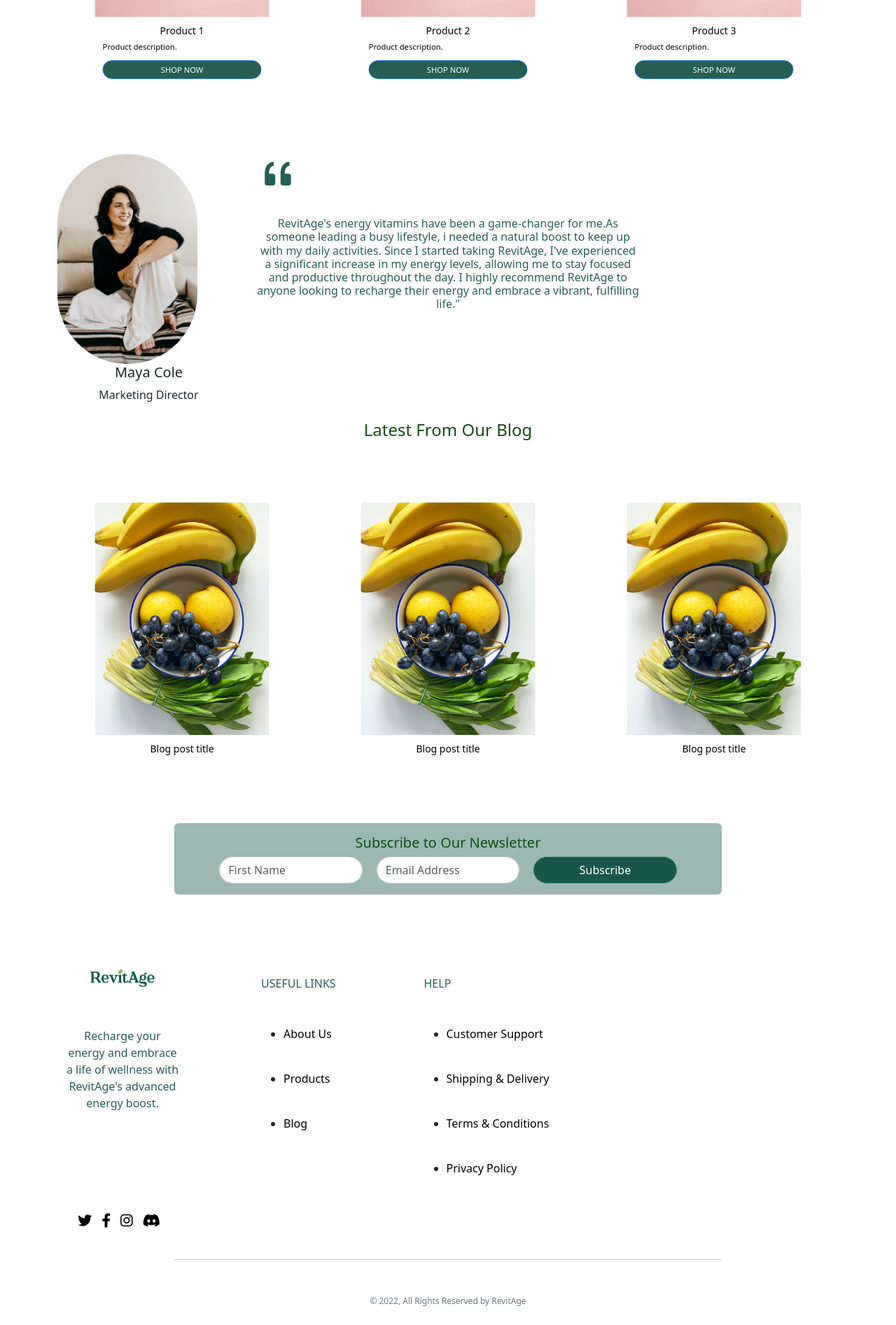
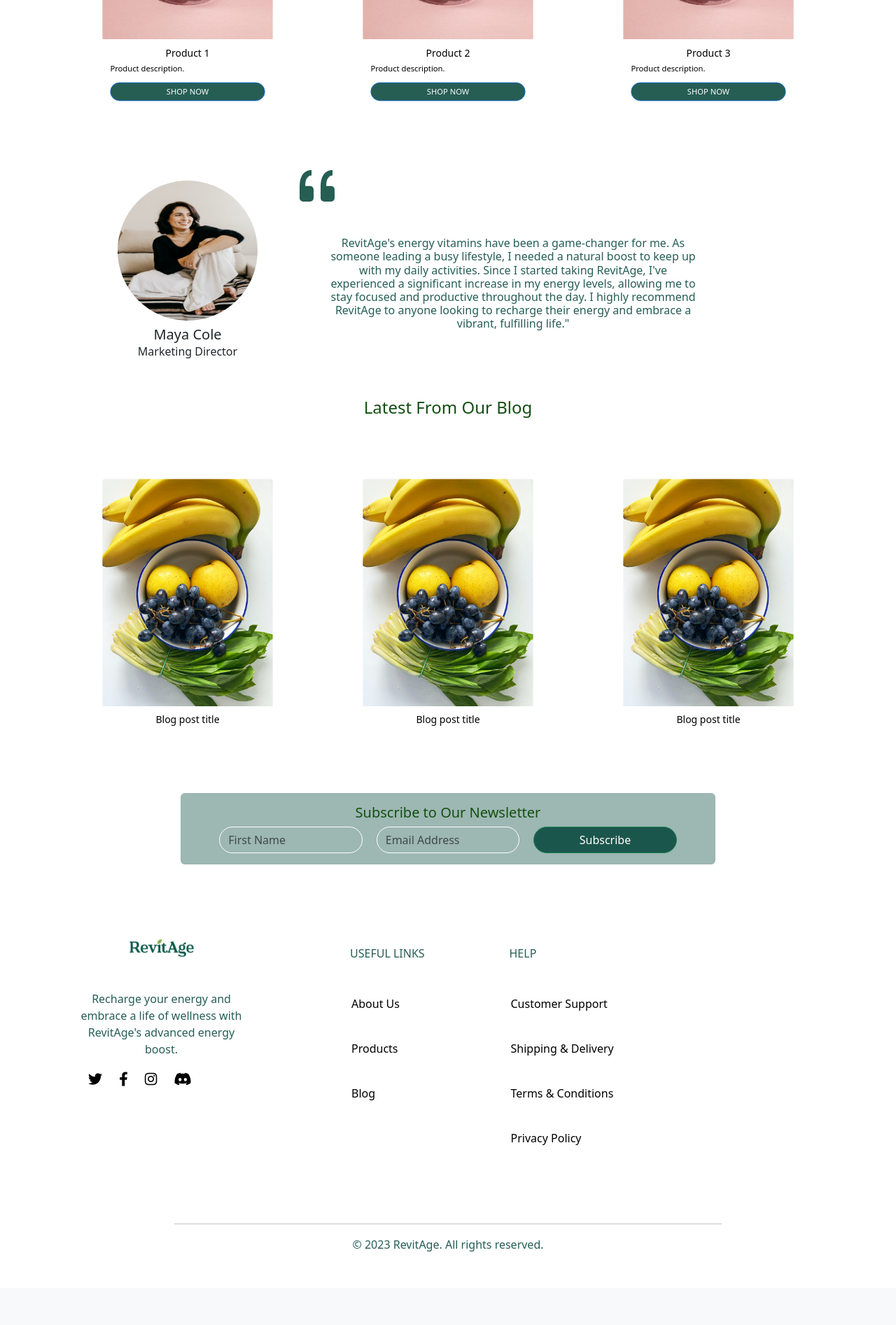
Before and after one commit to vlad1894/Revitage, a Django app: page / in a window 1280 px wide. Shown: the part 1360-3253 px from the top of the page at 70% size. After the commit the page ends 3148 px from the top, so only its background shows below. Run offline with Django 3.2, Linux system fonts and the light colour scheme.

Commit message:
minor front-end changes

```diff
--- a/shop/templates/shop/index.html
+++ b/shop/templates/shop/index.html
@@ -2,6 +2,7 @@
 {% load static %}
 
 {% block content %}
+<div class="container-fluid">
     <div class="row">
         <div class="col-lg-6">
             <h1>
@@ -16,7 +17,7 @@
         </div>
     </div>
 
-<div class="d-flex justify-content-center">
+    <div class="d-flex justify-content-center mt-4">
         <hr style="background-color: #265e54; height: 5px; width: 50%; margin: 40px; opacity: 1;">
     </div>
 
@@ -26,21 +27,21 @@
 
     <div class="row mt-4">
         <div class="col-lg-4">
-        <div class="card text-white" style="background-color: #85a59f; border: none; height: 100%; width: 70%;">
+            <div class="card text-white" style="background-color: #85a59f; border: none; height: 100%;">
                 <div class="card-body d-flex align-items-center justify-content-center">
                     <p class="card-text" style="color: #fff;">Boost energy levels<br>and stamina</p>
                 </div>
             </div>
         </div>
         <div class="col-lg-4">
-        <div class="card text-white" style="background-color: #85a59f; border: none; height: 100%; width: 70%;">
+            <div class="card text-white" style="background-color: #85a59f; border: none; height: 100%;">
                 <div class="card-body d-flex align-items-center justify-content-center">
                     <p class="card-text" style="color: #fff;">Enhance mental focus<br>and clarity</p>
                 </div>
             </div>
         </div>
         <div class="col-lg-4">
-        <div class="card text-white" style="background-color: #85a59f; border: none; height: 100%; width: 70%;">
+            <div class="card text-white" style="background-color: #85a59f; border: none; height: 100%;">
                 <div class="card-body d-flex align-items-center justify-content-center">
                     <p class="card-text" style="color: #fff;">Support overall health<br>and wellness</p>
                 </div>
@@ -48,9 +49,7 @@
         </div>
     </div>
 
-
-
-<div class="d-flex justify-content-center">
+    <div class="d-flex justify-content-center mt-4">
         <hr style="background-color: #265e54; height: 5px; width: 50%; margin: 40px; opacity: 1;">
     </div>
 
@@ -59,7 +58,7 @@
     <div class="row mt-3">
         <div class="col-lg-4">
             <div class="card" style="background-color: #fff; border: none; transform: scale(0.7);">
-            <img src="{% static 'images/product.jpg' %}" class="card-img-top" alt="Product 1">
+                <img src="{% static 'images/product.jpg' %}" class="card-img-top square-photo" alt="Product 1">
                 <div class="card-body">
                     <h5 class="card-title text-center" style="color: #000;">Product 1</h5>
                     <p class="card-text" style="color: #000;">Product description.</p>
@@ -71,7 +70,7 @@
         </div>
         <div class="col-lg-4">
             <div class="card" style="background-color: #fff; border: none; transform: scale(0.7);">
-            <img src="{% static 'images/product.jpg' %}" class="card-img-top" alt="Product 2">
+                <img src="{% static 'images/product.jpg' %}" class="card-img-top square-photo" alt="Product 2">
                 <div class="card-body">
                     <h5 class="card-title text-center" style="color: #000;">Product 2</h5>
                     <p class="card-text" style="color: #000;">Product description.</p>
@@ -83,7 +82,7 @@
         </div>
         <div class="col-lg-4">
             <div class="card" style="background-color: #fff; border: none; transform: scale(0.7);">
-            <img src="{% static 'images/product.jpg' %}" class="card-img-top" alt="Product 3">
+                <img src="{% static 'images/product.jpg' %}" class="card-img-top square-photo" alt="Product 3">
                 <div class="card-body">
                     <h5 class="card-title text-center" style="color: #000;">Product 3</h5>
                     <p class="card-text" style="color: #000;">Product description.</p>
@@ -95,60 +94,57 @@
         </div>
     </div>
 
-<div class="row mt-2">
-
-    <div class="col-lg-3">
-        <img src="{% static 'images/ceo.jpg' %}" alt="Maya Cole" style = "border-radius: 150px; width: 200px; border-left: 150px;" class="img-fluid">
-        <div class = "text-center">
+    <div class="row mt-3">
+        <div class="col-lg-4">
+            <div class="d-flex justify-content-center">
+                <img src="{% static 'images/ceo.jpg' %}" alt="Maya Cole" class="ceo-photo">
+            </div>
+            <div class="text-center mt-2">
                 <h5>Maya Cole</h5>
-            <p style="border-top: -1px;">Marketing Director</p>
+                <p style="margin-top: -8px;">Marketing Director</p>
             </div>
         </div>
         <div class="col-lg-6">
-        <svg xmlns="http://www.w3.org/2000/svg" center-left="0px" width="60" height="60" fill="currentColor" class="bi bi-quote" viewBox="0 0 16 16" style="color: #265e54;">
+            <div class="d-flex justify-content-center">
+                <svg xmlns="http://www.w3.org/2000/svg" width="80" height="80" fill="currentColor" class="bi bi-quote" viewBox="0 0 16 16" style="color: #265e54;">
                     <path d="M12 12a1 1 0 0 0 1-1V8.558a1 1 0 0 0-1-1h-1.388c0-.351.021-.703.062-1.054.062-.372.166-.703.31-.992.145-.29.331-.517.559-.683.227-.186.516-.279.868-.279V3c-.579 0-1.085.124-1.52.372a3.322 3.322 0 0 0-1.085.992 4.92 4.92 0 0 0-.62 1.458A7.712 7.712 0 0 0 9 7.558V11a1 1 0 0 0 1 1h2Zm-6 0a1 1 0 0 0 1-1V8.558a1 1 0 0 0-1-1H4.612c0-.351.021-.703.062-1.054.062-.372.166-.703.31-.992.145-.29.331-.517.559-.683.227-.186.516-.279.868-.279V3c-.579 0-1.085.124-1.52.372a3.322 3.322 0 0 0-1.085.992 4.92 4.92 0 0 0-.62 1.458A7.712 7.712 0 0 0 3 7.558V11a1 1 0 0 0 1 1h2Z"/>
                 </svg>
-        <div class = "text-center">
-        <h6 style="color: #265e54; margin-top: 30px; ">RevitAge's energy vitamins have been a game-changer for me.As someone leading a busy lifestyle, i needed a natural boost to keep up with my daily activities. Since I started taking RevitAge, I've experienced a significant increase in my energy levels, allowing me to stay focused and productive throughout the day. I highly recommend RevitAge to anyone looking to recharge their energy and embrace a vibrant, fulfilling life."</d>
+            </div>
+            <div class="text-center">
+                <h6 style="color: #265e54; margin-top: 30px;">RevitAge's energy vitamins have been a game-changer for me. As someone leading a busy lifestyle, I needed a natural boost to keep up with my daily activities. Since I started taking RevitAge, I've experienced a significant increase in my energy levels, allowing me to stay focused and productive throughout the day. I highly recommend RevitAge to anyone looking to recharge their energy and embrace a vibrant, fulfilling life."</h6>
+            </div>
         </div>
     </div>
 
-</div>
-
     <div class="row mt-2">
-    <h4 class="text-center" style="color: #134f13;">Latest From Our Blog</h4>
-
+        <h4 class="text-center" style="color: #134f13; margin-top: 30px;">Latest From Our Blog</h4>
 
         <div class="col-lg-4">
             <div class="card" style="background-color: #fff; border: none; transform: scale(0.7);">
-            <img src="{% static 'images/food.jpg' %}" class="card-img-top" alt="Blog title">
+                <img src="{% static 'images/food.jpg' %}" class="card-img-top square-photo" alt="Blog title">
                 <div class="card-body">
-                <h5 class="card-title text-center" style="color: #000;">Blog post title</h5>
-
-
+                    <h5 class="card-title text-center" style="color: #000;"><a href="{% url 'shop:blog' %}" style="color: #000; text-decoration: none;">Blog post title</a></h5>
                 </div>
             </div>
         </div>
         <div class="col-lg-4">
             <div class="card" style="background-color: #fff; border: none; transform: scale(0.7);">
-            <img src="{% static 'images/food.jpg' %}" class="card-img-top" alt="Blog title">
+                <img src="{% static 'images/food.jpg' %}" class="card-img-top square-photo" alt="Blog title">
                 <div class="card-body">
-                <h5 class="card-title text-center" style="color: #000;">Blog post title</h5>
-
+                    <h5 class="card-title text-center" style="color: #000;"><a href="{% url 'shop:blog' %}" style="color: #000; text-decoration: none;">Blog post title</a></h5>
                 </div>
             </div>
         </div>
         <div class="col-lg-4">
             <div class="card" style="background-color: #fff; border: none; transform: scale(0.7);">
-            <img src="{% static 'images/food.jpg' %}" class="card-img-top" alt="Blog title">
+                <img src="{% static 'images/food.jpg' %}" class="card-img-top square-photo" alt="Blog title">
                 <div class="card-body">
-                <h5 class="card-title text-center" style="color: #000;">Blog post title</h5>
-
-
+                    <h5 class="card-title text-center" style="color: #000;"><a href="{% url 'shop:blog' %}" style="color: #000; text-decoration: none;">Blog post title</a></h5>
                 </div>
             </div>
         </div>
     </div>
+
 
     <div class="card text-white" style="background-color: #9db7b2; border: none; width: 70%; margin: 0 auto;">
         <div class="card-body d-flex flex-column align-items-center">
@@ -156,26 +152,32 @@
             <form id="newsletter-form" method="post" action="{% url 'shop:subscribe' %}">
                 {% csrf_token %}
                 <div class="d-flex align-items-center">
-                <input type="text" class="form-control rounded-pill mr-2" style="flex: 1; margin-right: 20px;" placeholder="First Name" id="first-name-input">
-                <input type="text" class="form-control rounded-pill mr-2" style="flex: 1; margin-right: 20px;" placeholder="Email Address" id="email-input">
+                    <input type="text" class="form-control rounded-pill mr-2" style="flex: 1; margin-right: 20px; background-color: #9db7b2; color: rgb(50, 49, 49); border-color: white;" placeholder="First Name" id="first-name-input">
+                    <input type="text" class="form-control rounded-pill mr-2" style="flex: 1; margin-right: 20px; background-color: #9db7b2; color: rgb(50, 49, 49); border-color: white;" placeholder="Email Address" id="email-input">
                     <button class="btn btn-success rounded-pill" type="submit" style="background-color: #1b564c; flex:1;">Subscribe</button>
                 </div>
             </form>
         </div>
     </div>
 
-
     <footer class="footer d-flex align-items-center justify-content-center">
         <div class="container">
             <div class="row">
-            <div class="col-lg-2">
+                <div class="col-lg-3">
                     <!-- Logo -->
                     <div class="logo-container">
-                    <img src="{% static 'images/logo.png' %}" alt="Logo" class="logo">
+                        <a href="{% url 'shop:home' %}"><img src="{% static 'images/logo.png' %}" alt="Logo" class="logo"></a>
                     </div>
                     <!-- Text -->
                     <div>
                         <p class="footer-text">Recharge your energy and embrace a life of wellness with RevitAge's advanced energy boost.</p>
+                    </div>
+                    <!-- Social Icons -->
+                    <div class="social-icons mt-2">
+                        <a href="#"><i class="fab fa-twitter"></i></a>
+                        <a href="#"><i class="fab fa-facebook-f"></i></a>
+                        <a href="#"><i class="fab fa-instagram"></i></a>
+                        <a href="#"><i class="fab fa-discord"></i></a>
                     </div>
                 </div>
                 <div class="col-lg-5 offset-lg-1">
@@ -184,36 +186,27 @@
                         <div class="col-lg-6">
                             <h6 class="footer-heading mt-5">USEFUL LINKS</h6>
                             <ul class="footer-links">
-                            <li><a href="{% url 'shop:about' %}">About Us</a></li>
-                            <li><a href="{% url 'shop:shop' %}">Products</a></li>
-                            <li><a href="{% url 'shop:blog' %}">Blog</a></li>
+                                <li style="list-style-type: none;"><a href="{% url 'shop:about' %}">About Us</a></li>
+                                <li style="list-style-type: none;"><a href="{% url 'shop:shop' %}">Products</a></li>
+                                <li style="list-style-type: none;"><a href="{% url 'shop:blog' %}">Blog</a></li>
                             </ul>
                         </div>
                         <div class="col-lg-6">
                             <h6 class="footer-heading mt-5">HELP</h6>
                             <ul class="footer-links">
-                            <li><a href="#">Customer Support</a></li>
-                            <li><a href="#">Shipping & Delivery</a></li>
-                            <li><a href="#">Terms & Conditions</a></li>
-                            <li><a href="#">Privacy Policy</a></li>
+                                <li style="list-style-type: none;"><a href="#">Customer Support</a></li>
+                                <li style="list-style-type: none;"><a href="#">Shipping & Delivery</a></li>
+                                <li style="list-style-type: none;"><a href="#">Terms & Conditions</a></li>
+                                <li style="list-style-type: none;"><a href="#">Privacy Policy</a></li>
                             </ul>
                         </div>
                     </div>
                 </div>
             </div>
-        <div class="row">
-            <div class="col-lg-2 text-center">
-                <!-- Social Icons -->
-                <div class="social-icons mt-2">
-                    <a href="#"><i class="fab fa-twitter"></i></a>
-                    <a href="#"><i class="fab fa-facebook-f"></i></a>
-                    <a href="#"><i class="fab fa-instagram"></i></a>
-                    <a href="#"><i class="fab fa-discord"></i></a>
-                </div>
-            </div>
-        </div>
         </div>
     </footer>
+</div>
+
 
 <style>
     .footer {
@@ -224,6 +217,8 @@
     .footer .footer-heading {
         color: #265e54;
         margin-bottom: 50px;
+        margin-left: 30px;
+        margin-right: auto;
     }
 
     .footer .footer-links li {
@@ -237,7 +232,8 @@
 
     .social-icons a {
         display: inline-block;
-        margin-right: 10px;
+        margin-left: 20px;
+        margin-right: auto;
         color: #000;
         text-decoration: none;
         font-size: 20px;
@@ -248,7 +244,7 @@
         align-items: center;
         justify-content: center;
         flex-direction: column;
-        margin-bottom: 20px;
+
     }
 
     .logo {
@@ -265,29 +261,36 @@
     .mt-5 {
         margin-top: 40px;
     }
+
+    .square-photo {
+        width: 100%;
+        height: auto;
+        object-fit: cover;
+    }
+
+    .ceo-photo {
+        border-radius: 50%;
+        width: 200px;
+        height: 200px;
+    }
+
+    .ceo-container {
+        display: flex;
+        justify-content: center;
+    }
+
+    .bi-quote {
+        margin-left: -10%;
+        margin-right: auto;
+        margin-top: -30px;
+    }
 </style>
 
 <div class="d-flex justify-content-center">
-    <hr style="background-color: #e8edf4; height: 2px; width: 70%; margin: 20px; opacity: 0.2;">
+    <hr style="background-color: #e8edf4; height: 2px; width: 70%; margin-top: 50px;">
+</div>
+<div class="text-center" style="margin-bottom: 50px;">
+    <p style="color: #265e54;">&copy; 2023 RevitAge. All rights reserved.</p>
 </div>
 
-<footer class="text-center py-4">
-    <div class="container">
-        <p class="mb-0">
-            <span class="small text-secondary">&copy; 2022, All Rights Reserved by RevitAge</span>
-        </p>
-    </div>
-</footer>
-
-<style>
-    .small {
-        font-size: 12px;
-    }
-
-    .text-secondary {
-        color: #808080;
-    }
-</style>
-
-
 {% endblock %}
```
Lines whose indentation alone changed are shown as unchanged.
